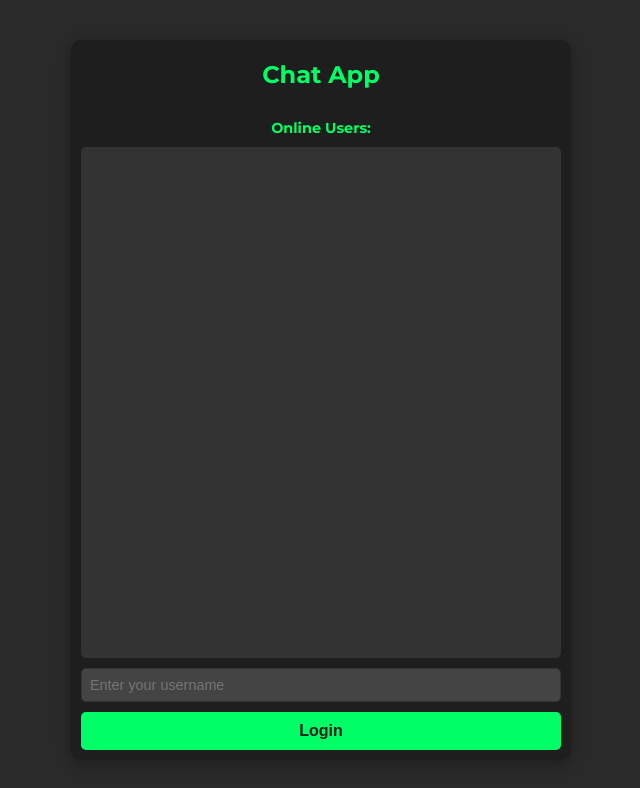
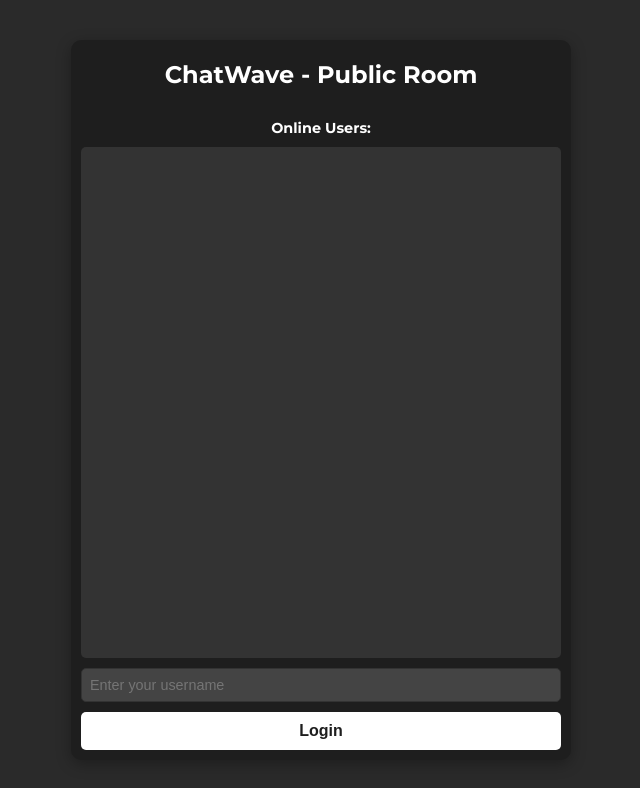
Before and after one commit to aalhawari/ChatApp, a website: page public/index.html in a window 1280 px wide. Shown: the whole page, without its empty margins (319-959 px from the left). Drawn offline with nearby package versions, Linux system fonts and the light colour scheme; no server answers.

Commit message:
Third commit

```diff
--- a/package.json
+++ b/package.json
@@ -10,6 +10,7 @@
   "license": "ISC",
   "description": "",
   "dependencies": {
+    "chattest": "file:",
     "express": "^4.21.1",
     "multer": "^1.4.5-lts.1",
     "socket.io": "^4.8.1"
--- a/public/index.html
+++ b/public/index.html
@@ -3,7 +3,7 @@
 <head>
     <meta charset="UTF-8">
     <meta name="viewport" content="width=device-width, initial-scale=1.0">
-    <title>Chat App with Images</title>
+    <title>ChatWave - Public Room</title>
     <link href="https://fonts.googleapis.com/css2?family=Montserrat:wght@400;700&display=swap" rel="stylesheet">
     <style>
         body {
@@ -32,14 +32,14 @@
 
         h2 {
             text-align: center;
-            color: #00ff66;
+            color: #ffff;
             margin: 20px 0;
             font-weight: 700;
             font-size: 1.5rem;
         }
 
         #userList {
-            color: #00ff66;
+            color: #fff;
             font-weight: 600;
             padding: 10px;
             text-align: center;
@@ -65,7 +65,7 @@
         }
 
         .my-message {
-            background-color: #00ff66;
+            background-color: #ffff;
             color: #333;
             align-self: flex-end;
         }
@@ -88,7 +88,7 @@
         }
 
         button {
-            background-color: #00ff66;
+            background-color: #ffffff;
             color: #1e1e1e;
             border: none;
             border-radius: 5px;
@@ -100,7 +100,7 @@
         }
 
         button:hover {
-            background-color: #00e65a;
+            background-color: #8e8e8e;
         }
 
         #image-form {
@@ -123,7 +123,7 @@
 </head>
 <body>
     <div id="chat-container">
-        <h2>Chat App</h2>
+        <h2>ChatWave - Public Room</h2>
         <div id="userList">Online Users: <span id="users"></span></div>
         <div id="messages"></div>
 
```
Also changed, not shown: public/uploads/1730012562032.png (deleted), public/uploads/1730031729732.png (deleted), public/uploads/1730031949459.jpg (deleted), 1 other file.
